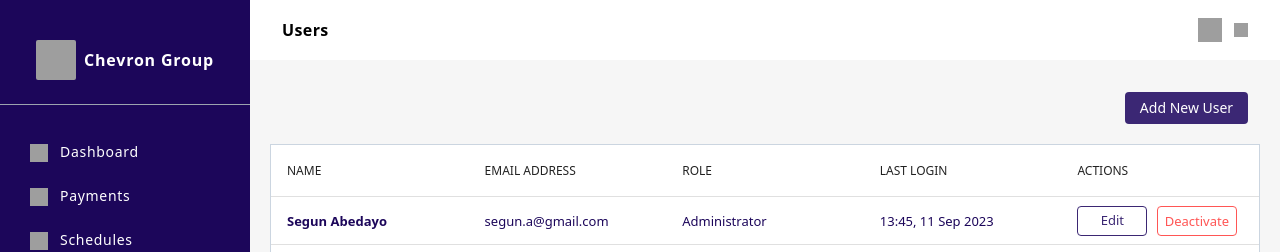
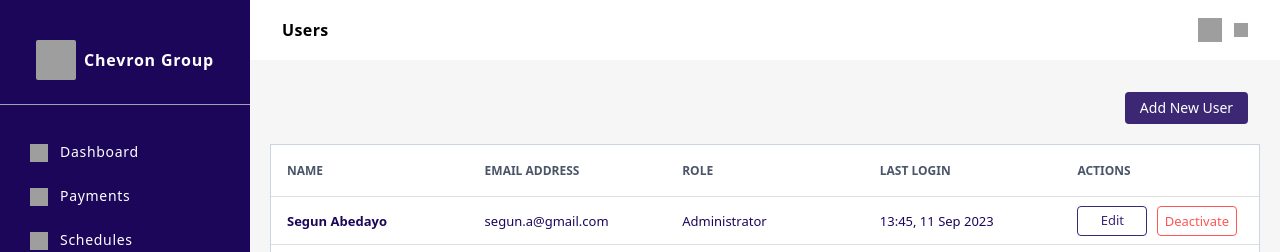
Before and after one commit to daysuwaa/chevron-figma, a React (Create React App) app: page /users in a window 1280 px wide. Shown: the top 252 px of the page. Built offline with nearby package versions, Linux system fonts and the light colour scheme; grey boxes are pictures that could not be loaded.

Commit message:
Edited the color and font of the nameS

```diff
--- a/src/components/User.js
+++ b/src/components/User.js
@@ -4,26 +4,26 @@ import DataTable from "react-data-table-component";
 const Users = () => {
   const columns = [
     {
-      name: "NAME",
+      name: <div className="font-bold text-[#4A5568]">NAME</div>,
       selector: (row) => (
         <div className="font-bold text-[#1C065A]"> {row.name}</div>
       ),
     },
     {
-      name: "EMAIL ADDRESS",
+      name: <div className="font-bold text-[#4A5568]">EMAIL ADDRESS</div>,
       selector: (row) => <div className="text-[#1C065A]">{row.email}</div>,
     },
     {
-      name: "ROLE",
+      name: <div className="font-bold text-[#4A5568]"> ROLE </div>,
       selector: (row) => <div className="text-[#1C065A]"> {row.role}</div>,
     },
     {
-      name: "LAST LOGIN",
+      name: <div className="font-bold text-[#4A5568]">LAST LOGIN</div>,
       selector: (row) => <div className="text-[#1C065A]"> {row.lastlogin}</div>,
     },
 
     {
-      name: "ACTIONS",
+      name: <div className="font-bold text-[#4A5568]">ACTIONS</div>,
       selector: (row) => (
         <div className="flex">
           <div
```
